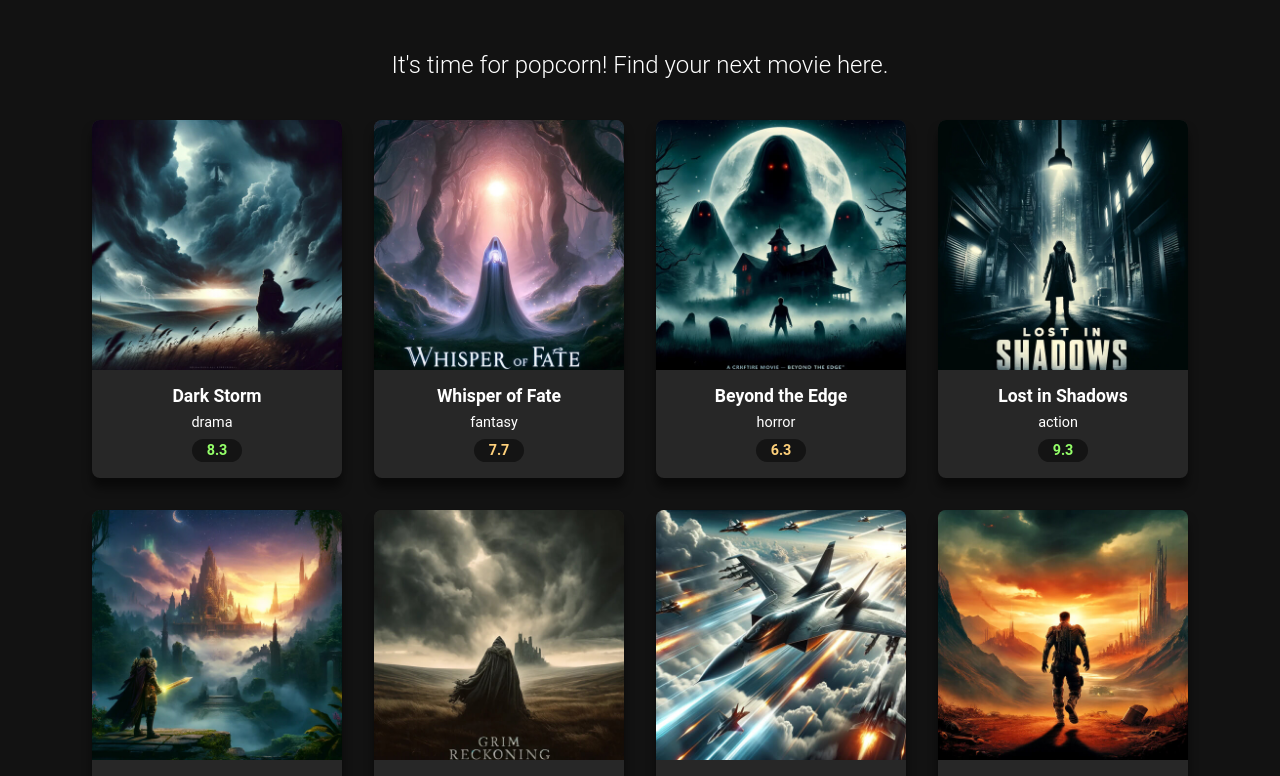
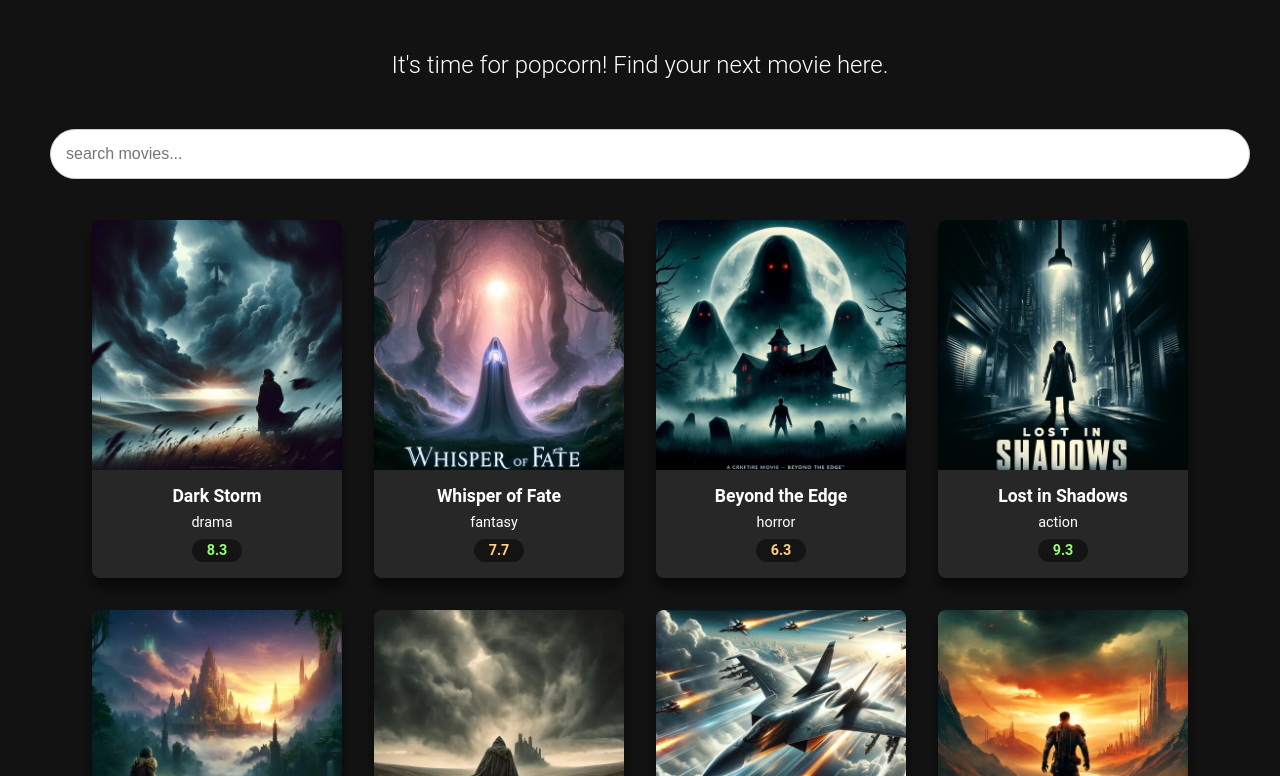
Before and after one commit to GuyFirst/moviedux, a React (Create React App) app: page / in a window 1280 px wide. Shown: the part 324-1100 px from the top of the page. Built offline with nearby package versions, Linux system fonts and the light colour scheme.

Commit message:
search bar logic

```diff
--- a/src/components/MoviesGrid.js
+++ b/src/components/MoviesGrid.js
@@ -1,28 +1,39 @@
-import React, {useState, useEffect} from "react";
-import '../styles.css';
+import React, { useState, useEffect } from "react";
+import "../styles.css";
 import MovieCard from "./MovieCard";
 
-export default function MoviesGrid(){
+export default function MoviesGrid() {
+  const [movies, setMovies] = useState([]);
+  const [searchTerm, setSearchTerm] = useState("");
 
-    const [movies, setMovies] = useState([]);
+  useEffect(() => {
+    fetch("movies.json")
+      .then((response) => response.json())
+      .then((data) => setMovies(data));
+  }, []);
 
+  const handleSearchChange = (e) => {
+    setSearchTerm(e.target.value);
+  };
 
-     useEffect(() => {
+  const filteredMovies = movies.filter((movie) =>
+    movie.title.toLowerCase().includes(searchTerm.toLowerCase())
+  );
 
-        fetch("movies.json")
-        .then(response => response.json())
-        .then(data => setMovies(data))
-
-
-     }, []);
-
-    return (
-        <div className ='movies-grid'>
-        {
-            movies.map((movie) => (
-              <MovieCard movie={movie} key = {movie.id}></MovieCard>
-            ))
-        }
-        </div>
-    );
+  return (
+    <div>
+      <input
+        type="text"
+        className="search-input"
+        placeHolder="search movies..."
+        value={searchTerm}
+        onChange={handleSearchChange}
+      />
+      <div className="movies-grid">
+        {filteredMovies.map((movie) => (
+          <MovieCard movie={movie} key={movie.id}></MovieCard>
+        ))}
+      </div>
+    </div>
+  );
 }
```
